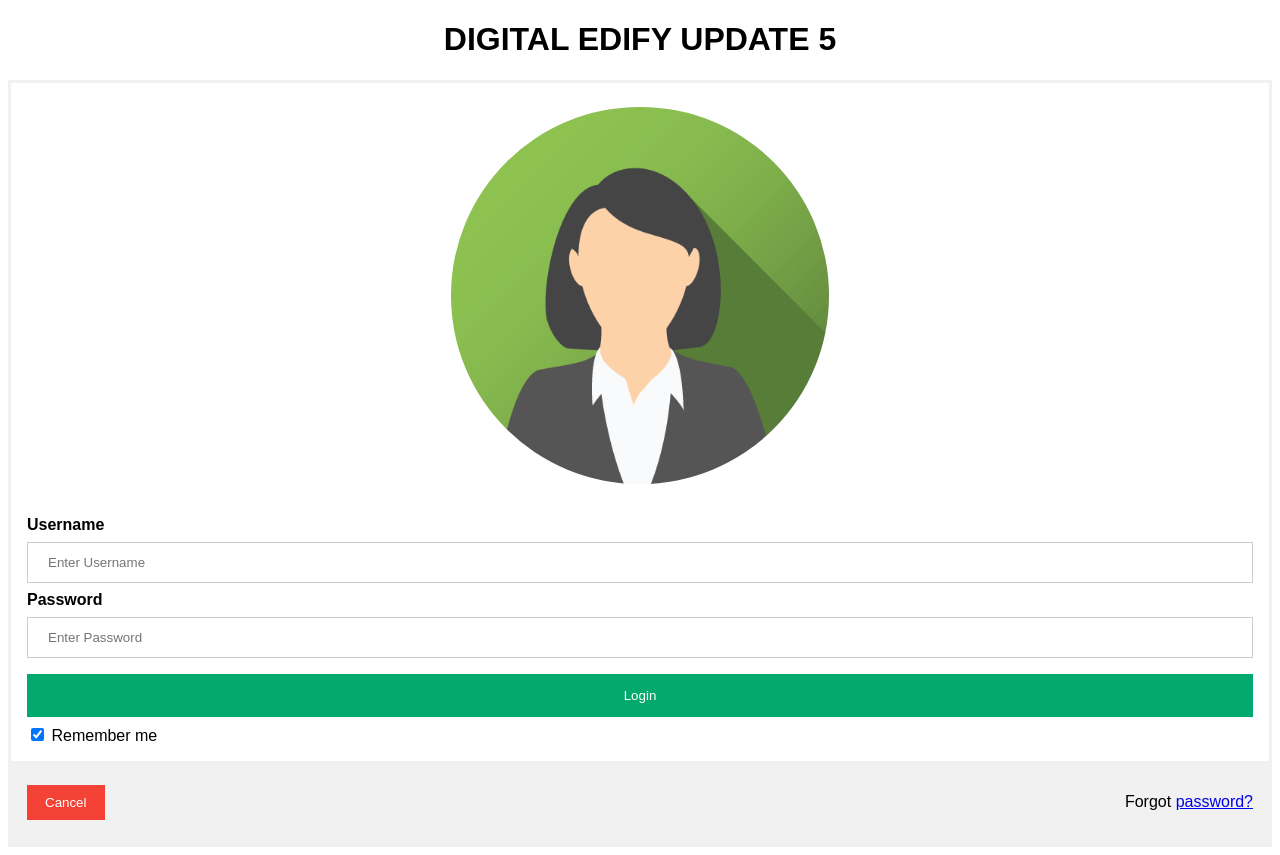
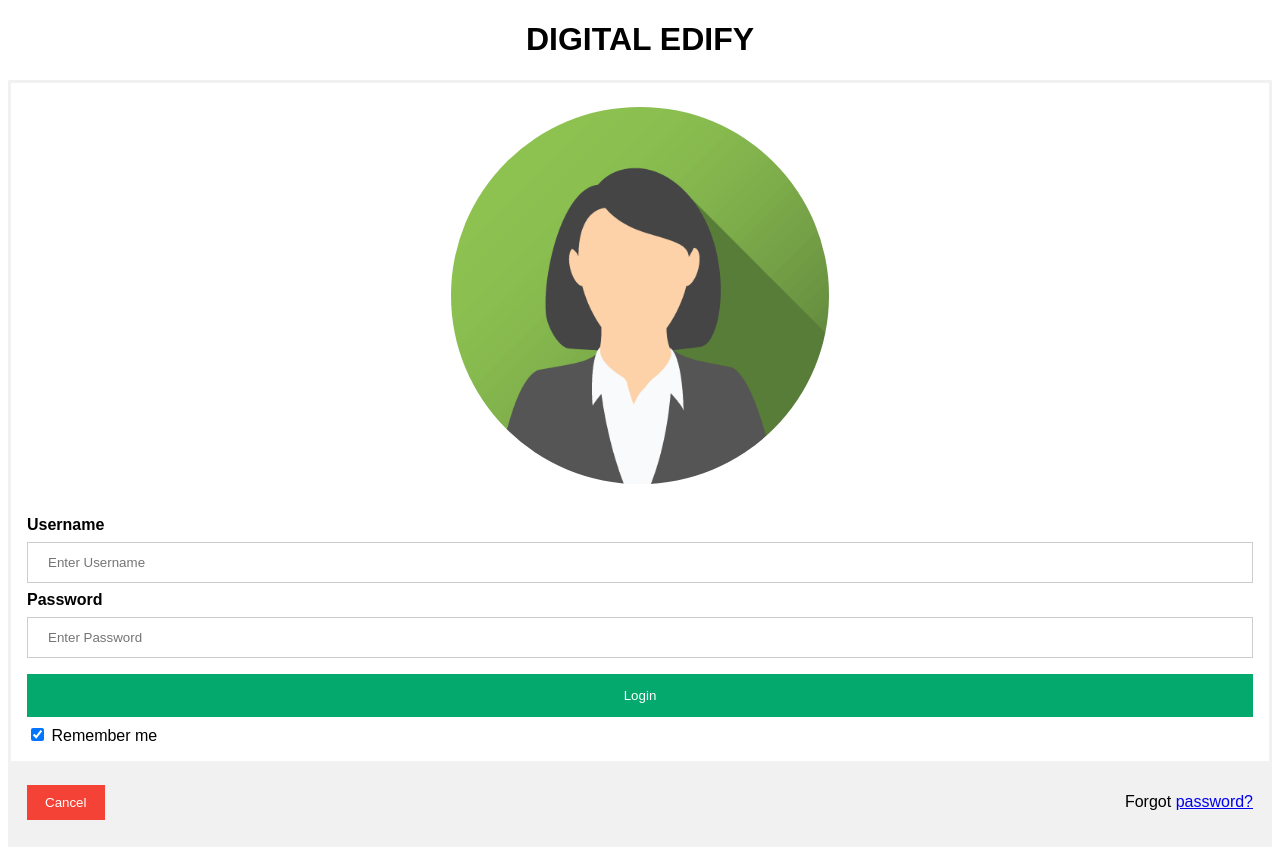
Before and after one commit to ashokchinthafbsc/login-2507, a plain HTML site: page index.html in a window 1280 px wide. Drawn offline with Linux system fonts and the light colour scheme.

Commit message:
Update index.html

```diff
--- a/index.html
+++ b/index.html
@@ -68,7 +68,7 @@ span.psw {
 </head>
 <body>
 
-<center><h1>DIGITAL EDIFY UPDATE 5</h1></center>
+<center><h1>DIGITAL EDIFY</h1></center>
 
 <form action="/action_page.php" method="post">
   <div class="imgcontainer">
```
